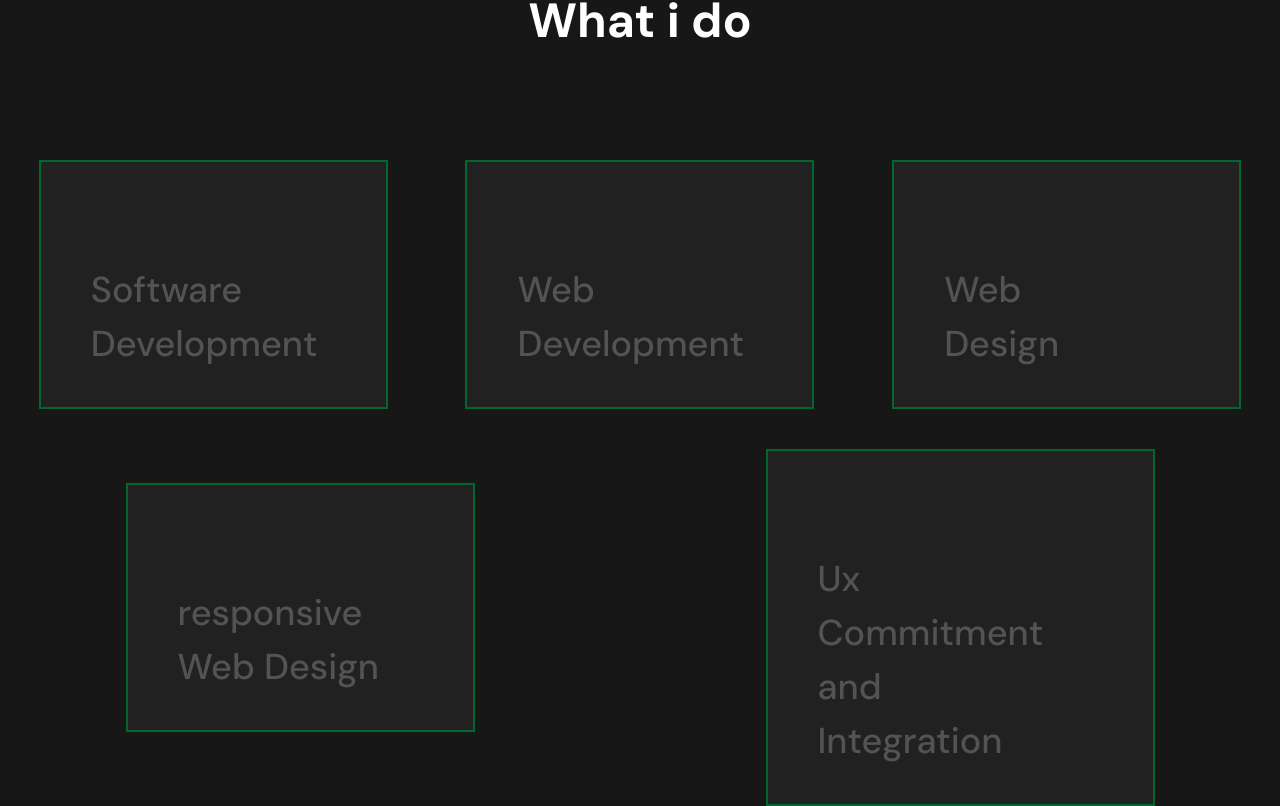
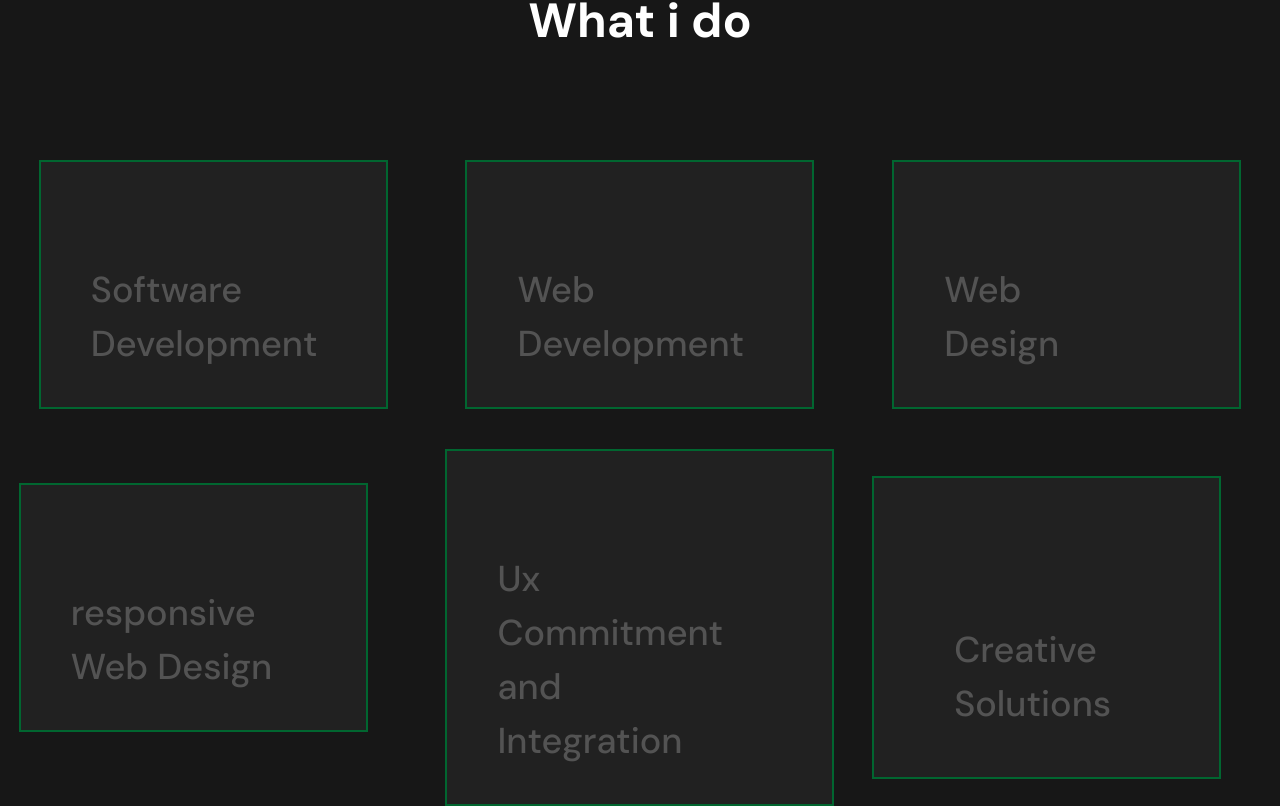
Before and after one commit to Rakib-Hassan-web/Portfulio-for-me, a React (Vite) app: page / in a window 1280 px wide. Shown: the part 1491-2297 px from the top of the page. Built offline with nearby package versions, Linux system fonts and the light colour scheme.

Commit message:
service 5th ane 6th

```diff
--- a/src/assets/Pages/Services.jsx
+++ b/src/assets/Pages/Services.jsx
@@ -44,6 +44,8 @@ Design</div>
 
 
 
+<div className="singleService w-[349px] bg-[#212121]  mt-10 mr-10 pt-[145px] pl-[80px] pb-[46px] pr-[115px] font-medium text-[36px] text-[#535353] font-prymary border-2 border-green-800"><h2>Creative</h2>
+<span>Solutions</span></div>
 
 
 </div>
```
